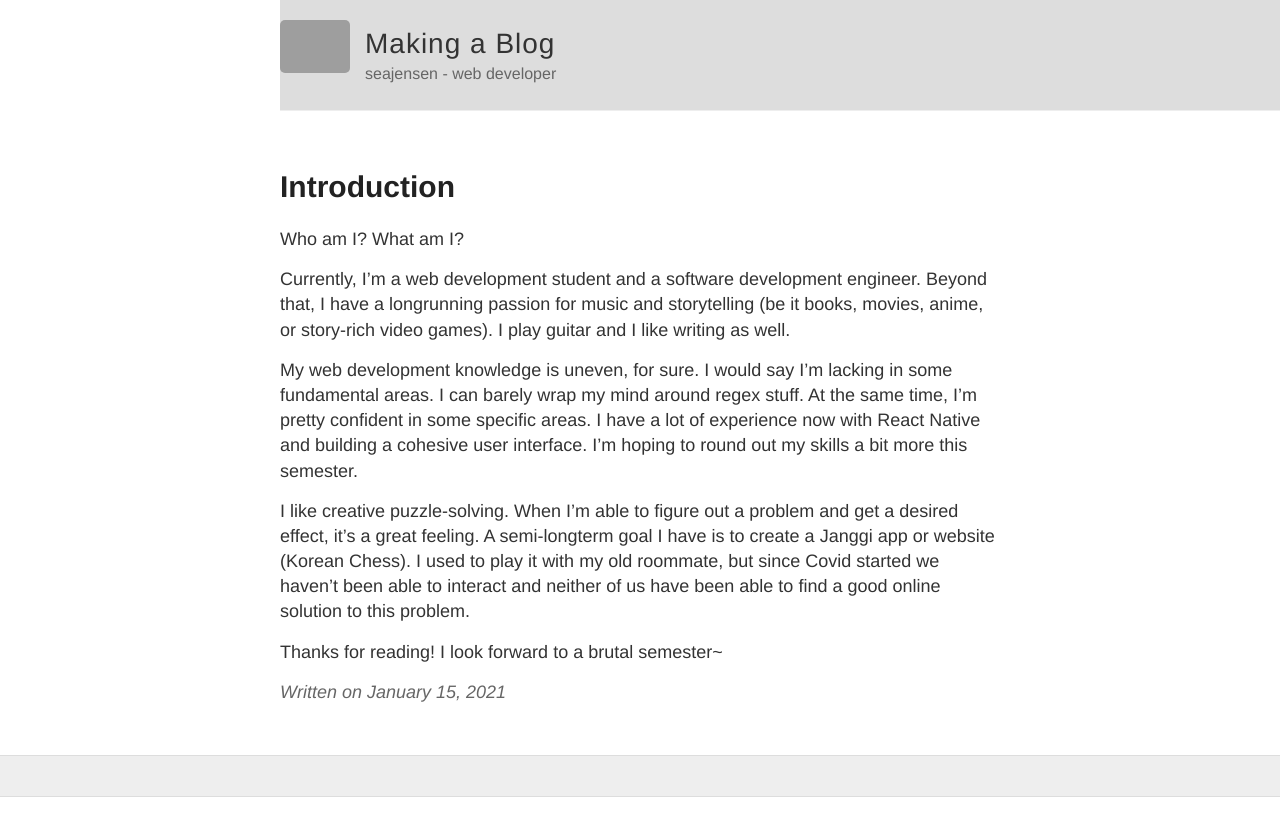
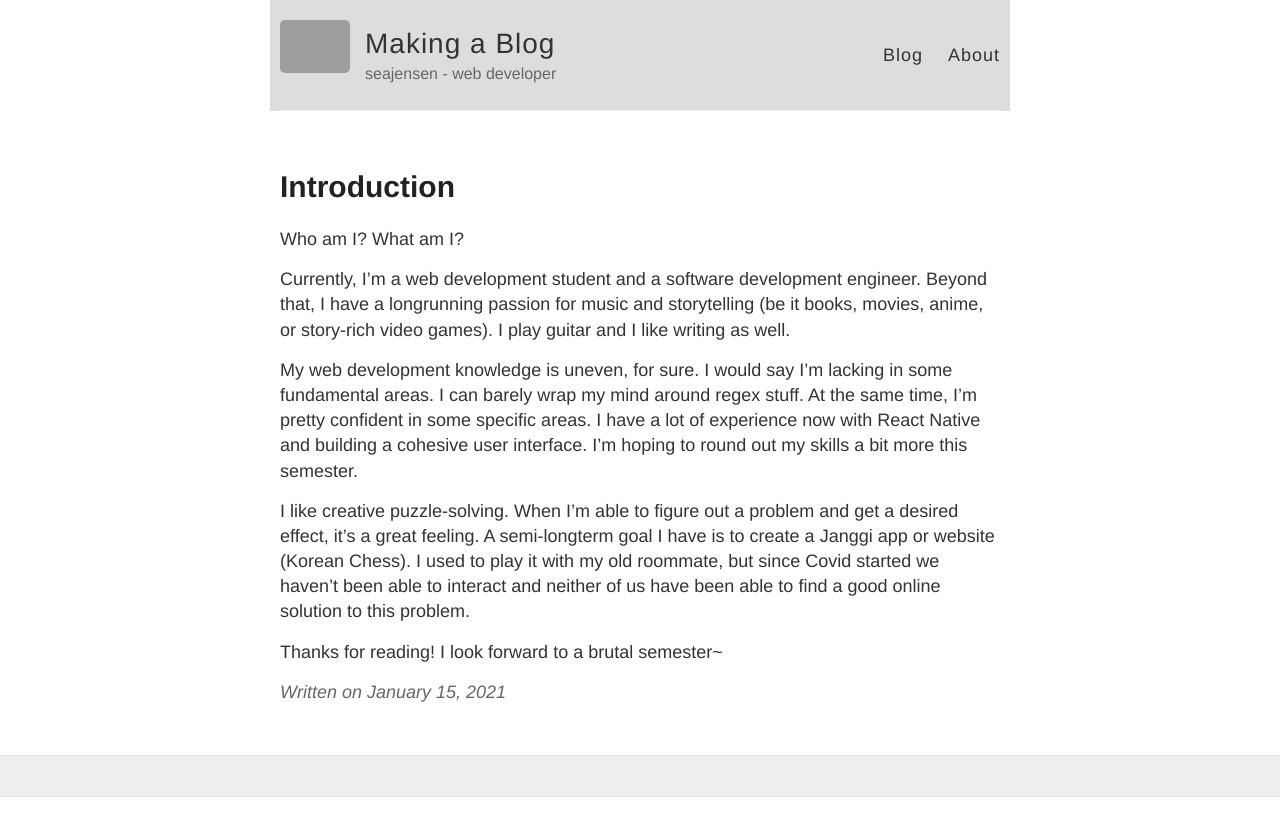
Before and after one commit to sabejensen/seajensen.github.io, a Jekyll site: the page built from _posts/2021-1-15-Introduction.md, in a window 1280 px wide. Shown: the top 836 px of the page. Built offline with Jekyll 4.4.1, drawn with Linux system fonts in a browser that asks for light colours; grey boxes are pictures that could not be loaded.

Commit message:
modified styling

```diff
--- a/_layouts/default.html
+++ b/_layouts/default.html
@@ -17,8 +17,8 @@
 
   <body>
     <div class="wrapper-masthead">
-      <div class="container">
-        <header class="masthead clearfix" style="background-color: #ddd; width: 100vw">
+      <div class="container" style="background-color: #ddd; width: 100vw">
+        <header class="masthead clearfix">
           <a href="{{ site.baseurl }}/" class="site-avatar"><img src="{{ site.avatar }}" /></a>
 
           <div class="site-info">
```
